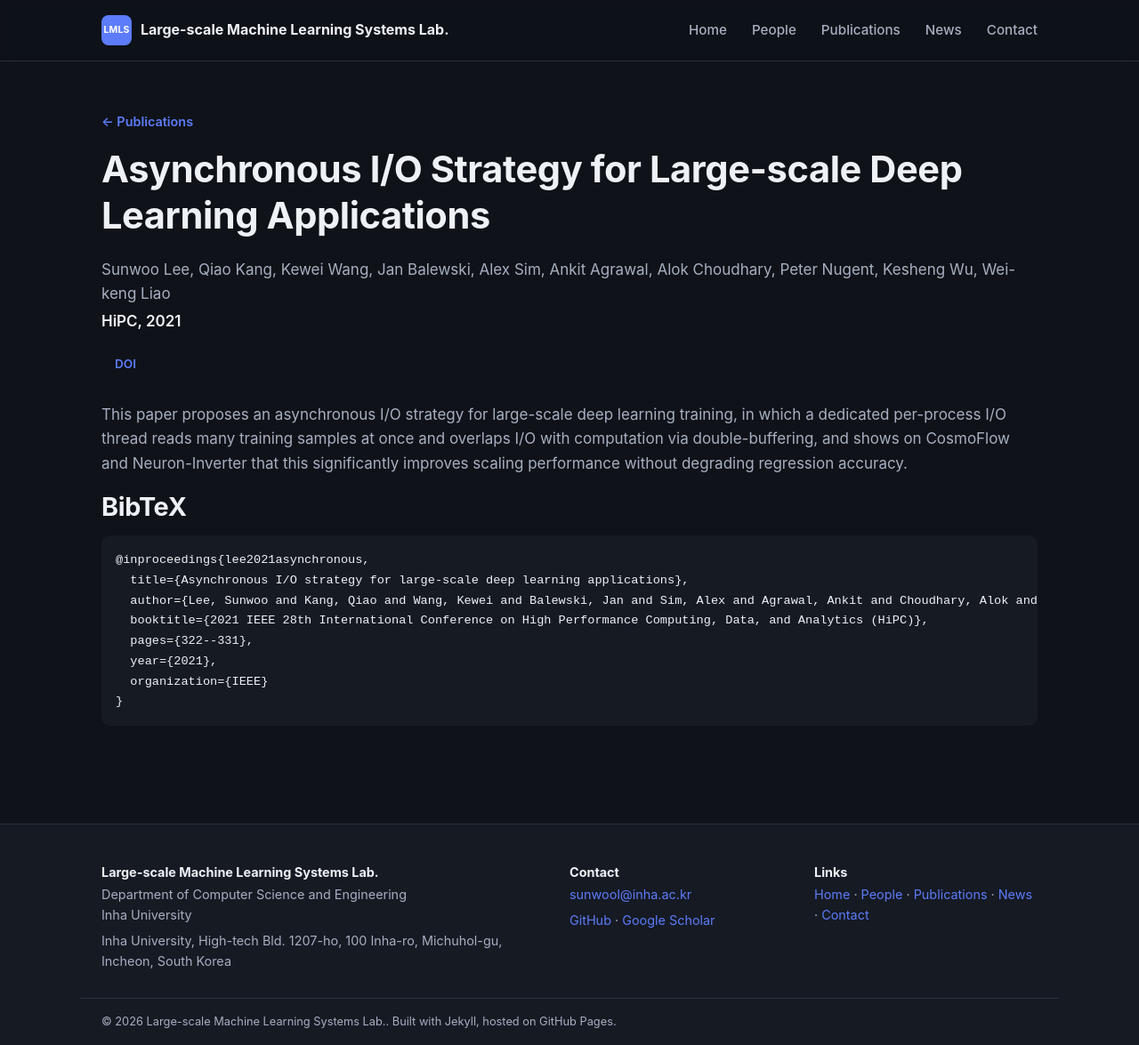
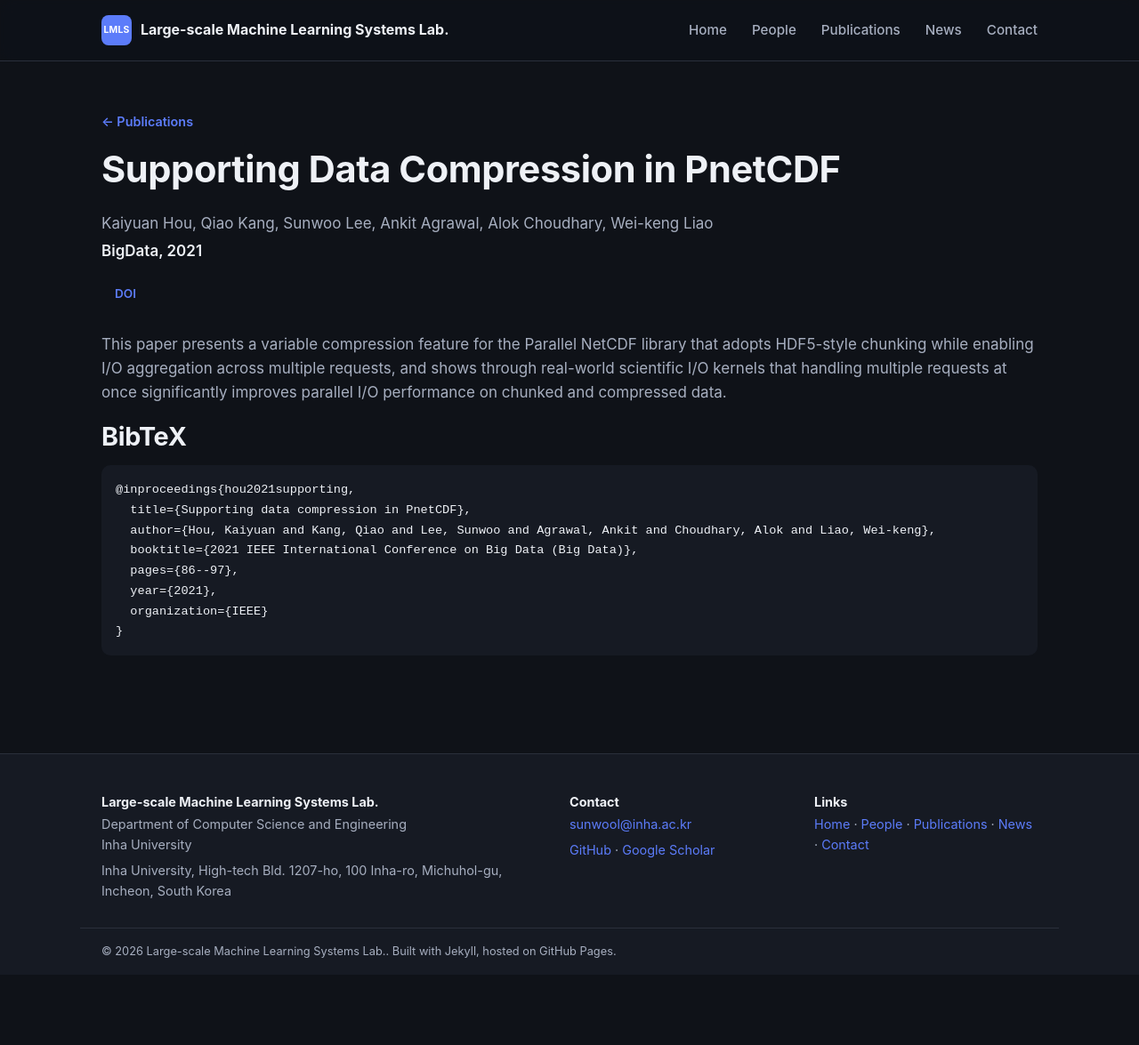
Before and after one commit to LMLS-Lab/lmls-lab.github.io, a Jekyll site: the page built from _publications/bigdata2021.md, in a window 1280 px wide and 1175 px high. Shown: the whole window at 89% size. Built offline with Jekyll 4.4.1, drawn with Linux system fonts in a browser that asks for light colours.

Commit message:
Added more publications.

```diff
--- a/_publications/bigdata2021.md
+++ b/_publications/bigdata2021.md
@@ -2,21 +2,20 @@
 # TODO: Template entry. Duplicate this file per publication (e.g. lee2026fedopt.md),
 # fill in the fields, then delete this example (or keep `published: false`).
 published: true
-featured: false
-title: "Asynchronous I/O Strategy for Large-scale Deep Learning Applications"
-authors: "Sunwoo Lee, Qiao Kang, Kewei Wang, Jan Balewski, Alex Sim, Ankit Agrawal, Alok Choudhary, Peter Nugent, Kesheng Wu, Wei-keng Liao"
-venue: "HiPC"
+title: "Supporting Data Compression in PnetCDF"
+authors: "Kaiyuan Hou, Qiao Kang, Sunwoo Lee, Ankit Agrawal, Alok Choudhary, Wei-keng Liao"
+venue: "BigData"
 year: 2021
 type: "conference"          # conference | journal | preprint | workshop
-doi: "10.1109/HiPC53243.2021.00046"                     # DOI (without the https://doi.org/ prefix), optional
+doi: "10.1109/BigData52589.2021.9671998"                     # DOI (without the https://doi.org/ prefix), optional
 bibtex: |
-  @inproceedings{lee2021asynchronous,
-    title={Asynchronous I/O strategy for large-scale deep learning applications},
-    author={Lee, Sunwoo and Kang, Qiao and Wang, Kewei and Balewski, Jan and Sim, Alex and Agrawal, Ankit and Choudhary, Alok and Nugent, Peter and Wu, Kesheng and Liao, Wei-keng},
-    booktitle={2021 IEEE 28th International Conference on High Performance Computing, Data, and Analytics (HiPC)},
-    pages={322--331},
+  @inproceedings{hou2021supporting,
+    title={Supporting data compression in PnetCDF},
+    author={Hou, Kaiyuan and Kang, Qiao and Lee, Sunwoo and Agrawal, Ankit and Choudhary, Alok and Liao, Wei-keng},
+    booktitle={2021 IEEE International Conference on Big Data (Big Data)},
+    pages={86--97},
     year={2021},
     organization={IEEE}
   }
 ---
-This paper proposes an asynchronous I/O strategy for large-scale deep learning training, in which a dedicated per-process I/O thread reads many training samples at once and overlaps I/O with computation via double-buffering, and shows on CosmoFlow and Neuron-Inverter that this significantly improves scaling performance without degrading regression accuracy.
+This paper presents a variable compression feature for the Parallel NetCDF library that adopts HDF5-style chunking while enabling I/O aggregation across multiple requests, and shows through real-world scientific I/O kernels that handling multiple requests at once significantly improves parallel I/O performance on chunked and compressed data.
```
Also changed, not shown: _publications/mlst2021.md (added, +23 -0 lines).
